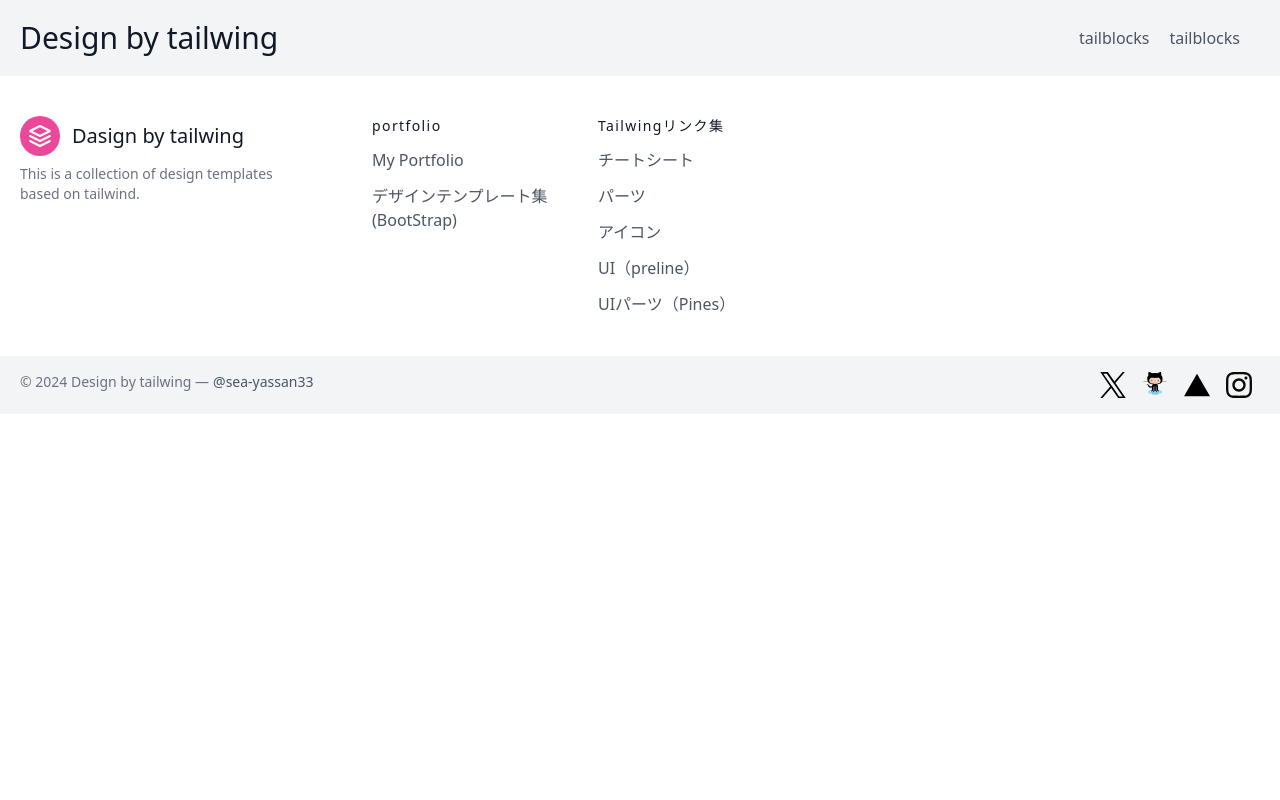
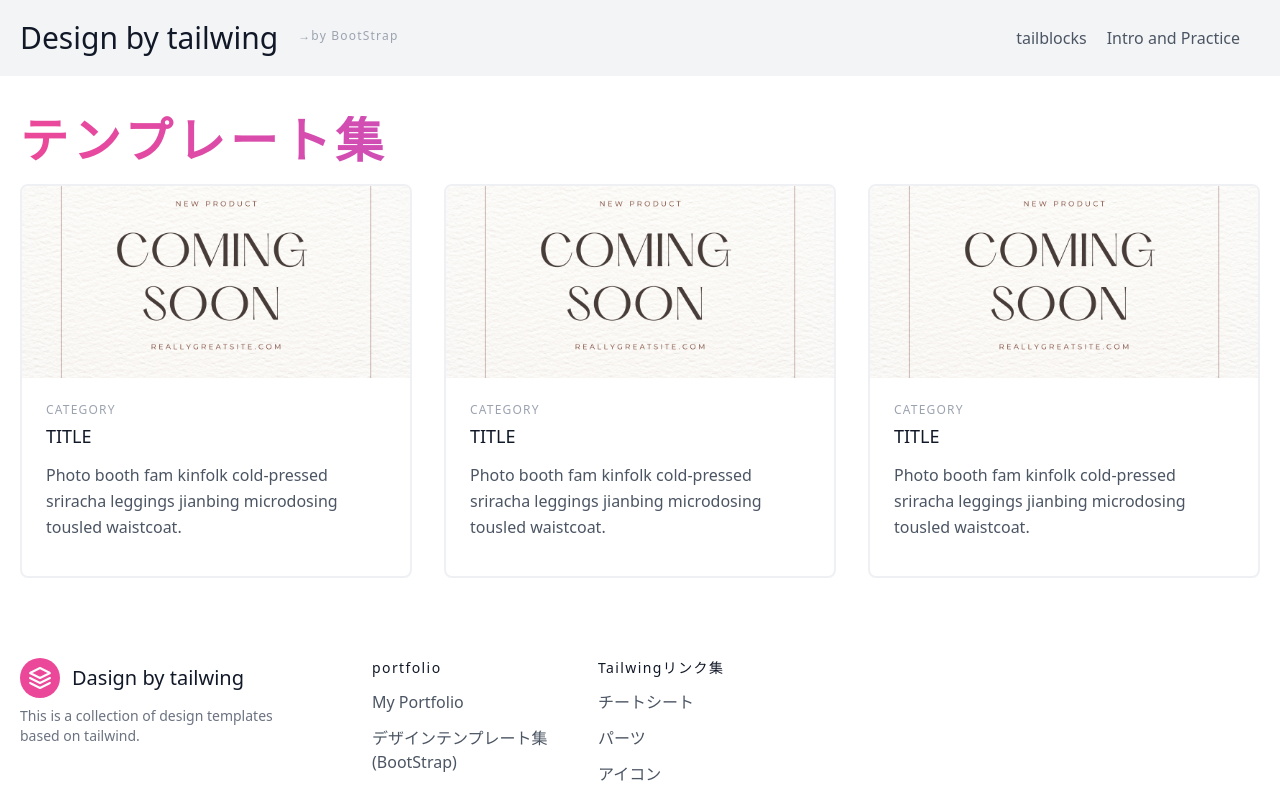
Before and after one commit to sea-yassan33/next14-design-tailwind, a Next.js app: page / in a window 1280 px wide. Shown: the top 800 px of the page. Built offline with nearby package versions, Linux system fonts and the light colour scheme.

Commit message:
update3409012

```diff
--- a/app/_components/Header/index.tsx
+++ b/app/_components/Header/index.tsx
@@ -7,6 +7,7 @@ const twStyles = {
   header01:"container mx-auto flex flex-wrap p-5 flex-col md:flex-row items-center",
   header01Right:"flex title-font font-medium items-center text-gray-900 mb-4 md:mb-0",
   header01Left:"md:ml-auto flex flex-wrap items-center text-base justify-center",
+  header01titleSub:"tracking-widest text-xs title-font font-medium text-gray-400 mb-1"
 }
 
 export default function Header(){
@@ -15,10 +16,11 @@ export default function Header(){
       <div className={`${twStyles.header01}`}>
         <div className={`${twStyles.header01Right}`}>
           <Link href={'/'} className="text-3xl">Design by tailwing</Link>
+          <Link href="https://next12-design.vercel.app/" className={`${twStyles.header01titleSub} mx-5`}>→by BootStrap</Link>
         </div>
         <div className={`${twStyles.header01Left}`}>
           <Link href="https://tailblocks.cc/" className="mr-5 hover:text-gray-900" target="_blank">tailblocks</Link>
-          <Link href="https://tailblocks.cc/" className="mr-5 hover:text-gray-900" target="_blank">tailblocks</Link>
+          <Link href="https://zenn.dev/yohei_watanabe/books/c0b573713734b9" className="mr-5 hover:text-gray-900" target="_blank">Intro and Practice</Link>
         </div>
       </div>
     </header>
--- a/app/page.tsx
+++ b/app/page.tsx
@@ -1,8 +1,62 @@
 import Image from "next/image";
+import Link from "next/link";
+
+const twStayles = {
+  //main
+  mainItem01:"p-4 md:w-1/3",
+  mainItem02:"h-full border-2 border-gray-200 border-opacity-60 rounded-lg overflow-hidden",
+  mainItemImg:"lg:h-48 md:h-36 w-full object-cover object-center",
+  mainItemTxtH1:"title-font text-lg font-medium text-gray-900 mb-3",
+  mainItemTxtH2:"tracking-widest text-xs title-font font-medium text-gray-400 mb-1",
+  mainItemTxt:"leading-relaxed mb-3",
+  mainTitle:"text-5xl font-bold tracking-widest bg-gradient-to-r from-pink-500 to-violet-500 bg-clip-text text-transparent",
+}
 
 export default function Home() {
   return (
-    <>
-    </>
+    <section className="text-gray-600 body-font">
+      <div className="container px-5 py-10 mx-auto">
+        <h1 className={`${twStayles.mainTitle} mb-5`}>テンプレート集</h1>
+        <div className="flex flex-wrap -m-4">
+          {/* ループ予定 */}
+          <div className={`${twStayles.mainItem01}`}>
+            <div className={`${twStayles.mainItem02}`}>
+              <Image className={`${twStayles.mainItemImg}`} src="/preparatImg.png" alt="" width={4000} height={1200}/>
+              <div className="p-6">
+                <h2 className={`${twStayles.mainItemTxtH2}`}>CATEGORY</h2>
+                <h1 className={`${twStayles.mainItemTxtH1}`}>TITLE</h1>
+                <p className={`${twStayles.mainItemTxt}`}>
+                  Photo booth fam kinfolk cold-pressed sriracha leggings jianbing microdosing tousled waistcoat.
+                </p>
+              </div>
+            </div>
+          </div>
+          <div className={`${twStayles.mainItem01}`}>
+            <div className={`${twStayles.mainItem02}`}>
+              <Image className={`${twStayles.mainItemImg}`} src="/preparatImg.png" alt="" width={4000} height={1200}/>
+              <div className="p-6">
+                <h2 className={`${twStayles.mainItemTxtH2}`}>CATEGORY</h2>
+                <h1 className={`${twStayles.mainItemTxtH1}`}>TITLE</h1>
+                <p className={`${twStayles.mainItemTxt}`}>
+                  Photo booth fam kinfolk cold-pressed sriracha leggings jianbing microdosing tousled waistcoat.
+                </p>
+              </div>
+            </div>
+          </div>
+          <div className={`${twStayles.mainItem01}`}>
+            <div className={`${twStayles.mainItem02}`}>
+              <Image className={`${twStayles.mainItemImg}`} src="/preparatImg.png" alt="" width={4000} height={1200}/>
+              <div className="p-6">
+                <h2 className={`${twStayles.mainItemTxtH2}`}>CATEGORY</h2>
+                <h1 className={`${twStayles.mainItemTxtH1}`}>TITLE</h1>
+                <p className={`${twStayles.mainItemTxt}`}>
+                  Photo booth fam kinfolk cold-pressed sriracha leggings jianbing microdosing tousled waistcoat.
+                </p>
+              </div>
+            </div>
+          </div>
+        </div>
+      </div>
+    </section>
   );
 }
```
Also changed, not shown: app/_components/Footer/index.tsx (+3 -3 lines), public/preparatImg.png (added), 1 other file (tests, documents, lock files or other folders).
